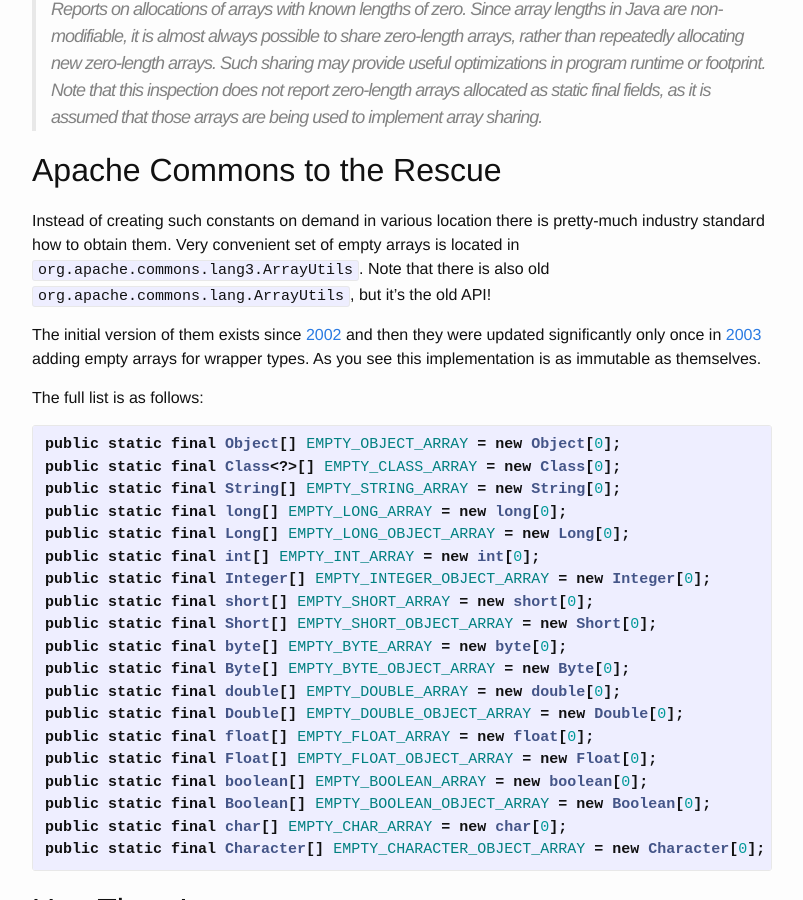
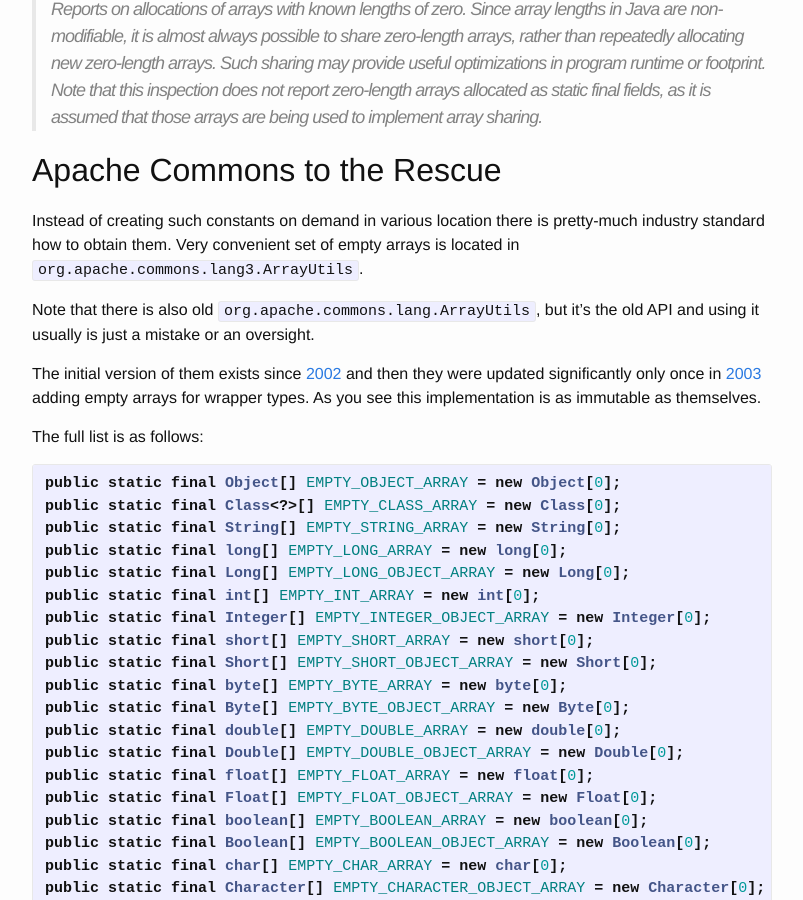
Before and after one commit to mkordas/mkordas.github.io, a Jekyll site: the page built from _posts/2016-09-10-empty-array-constants.md, in a window 1280 px wide and 900 px high, scrolled down 420 px. Shown: the whole window, without its empty margins (238-1041 px from the left). Built offline with Jekyll 4.4.1, drawn with Linux system fonts in a browser that asks for light colours.

```diff
--- a/_posts/2016-09-10-empty-array-constants.md
+++ b/_posts/2016-09-10-empty-array-constants.md
@@ -29,8 +29,10 @@ creation. It's located in `Java | Memory issues | Zero-length array allocation`:
 
 Instead of creating such constants on demand in various location there is
 pretty-much industry standard how to obtain them. Very convenient set of empty
-arrays is located in `org.apache.commons.lang3.ArrayUtils`. Note that there
-is also old `org.apache.commons.lang.ArrayUtils`, but it's the old API!
+arrays is located in `org.apache.commons.lang3.ArrayUtils`.
+
+Note that there is also old `org.apache.commons.lang.ArrayUtils`, but it's the
+old API and using it usually is just a mistake or an oversight.
 
 The initial version of them exists since
 [2002](https://github.com/apache/commons-lang/commit/d31f3d) and then they were
```
